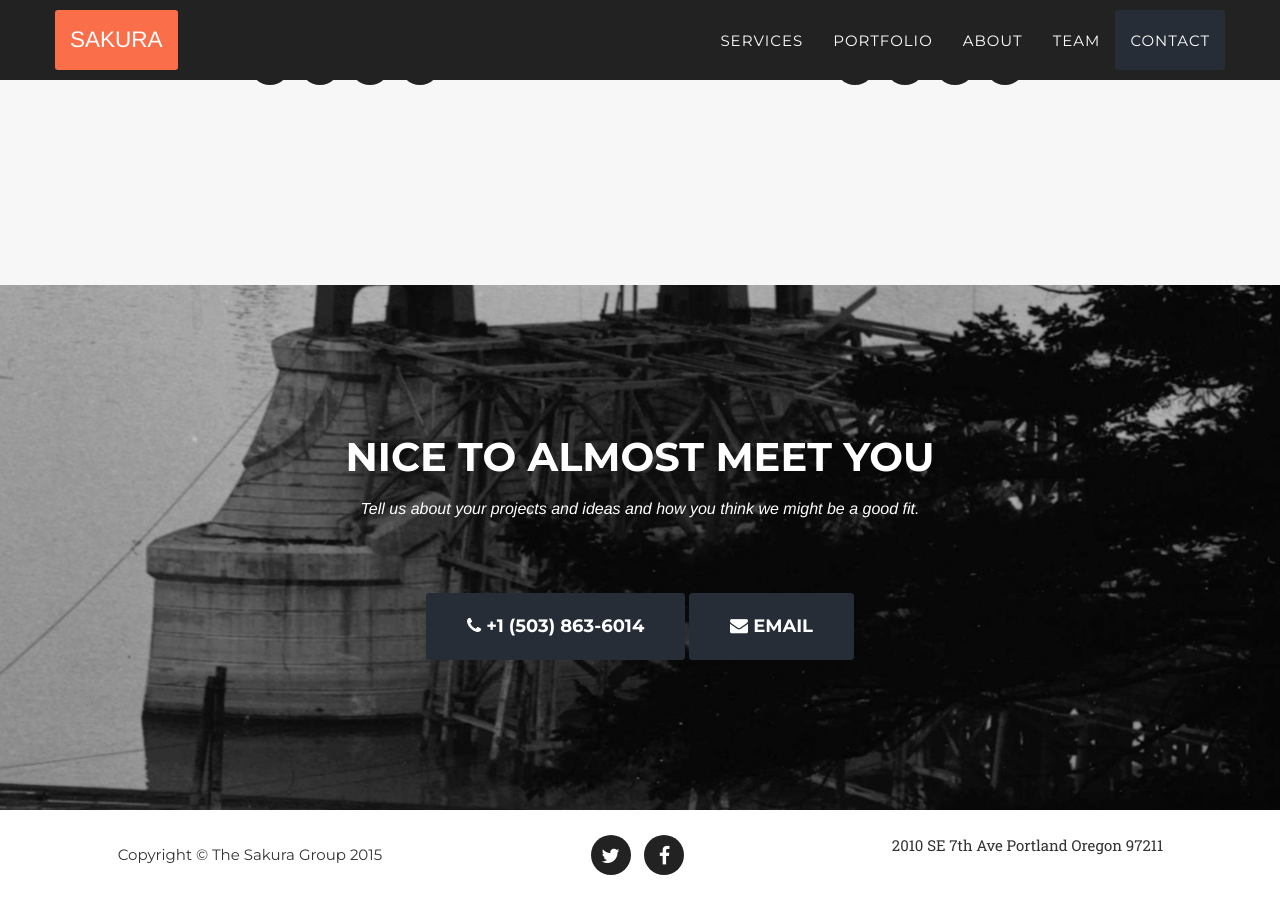
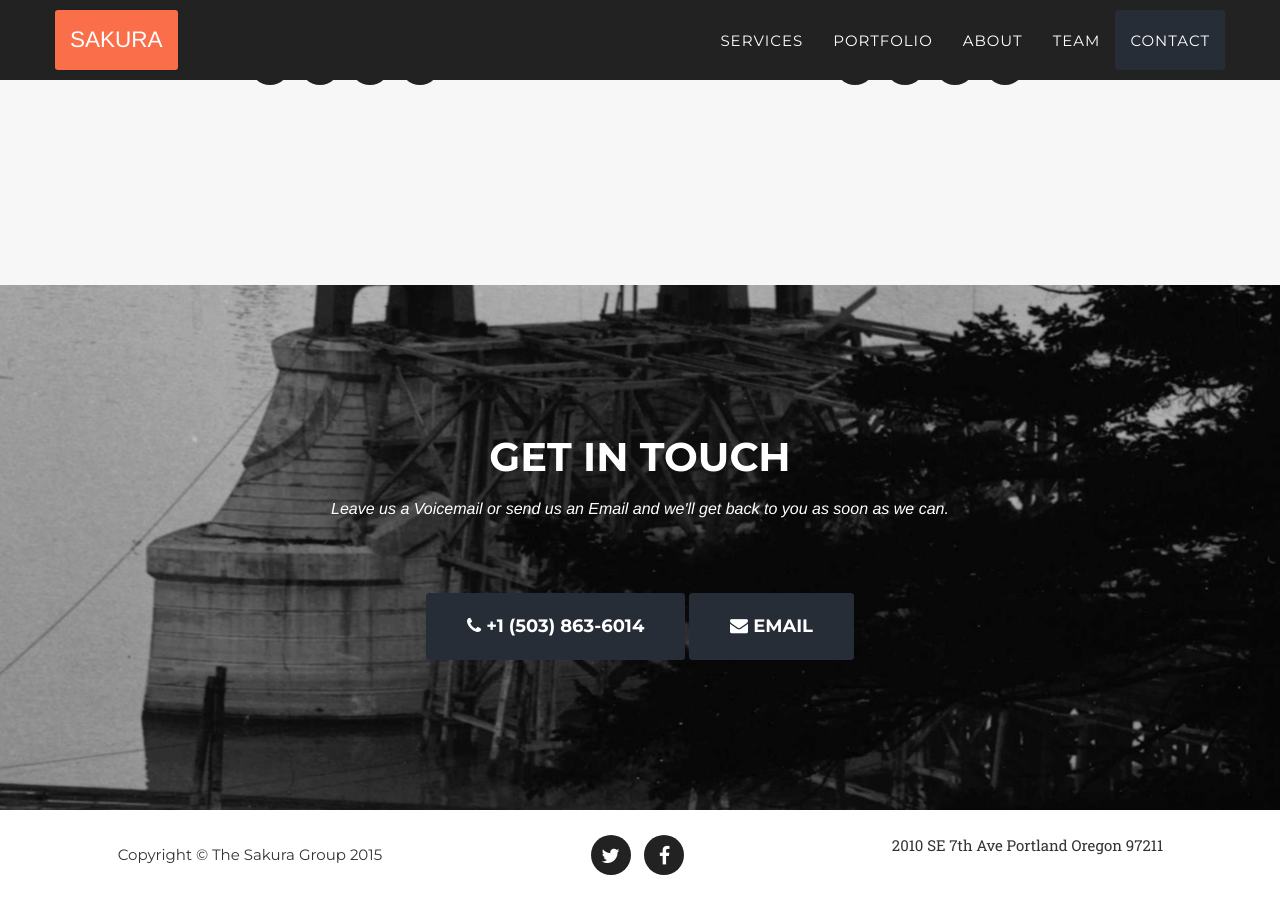
Before and after one commit to whaleen/sakuragroup.co, a Jekyll site: the page built from index.html, in a window 1280 px wide and 900 px high, scrolled down 5470 px. Built offline with Jekyll 4.4.1, drawn with Linux system fonts in a browser that asks for light colours; some web fonts are replaced.

Commit message:
copy update

```diff
--- a/_includes/contact.html
+++ b/_includes/contact.html
@@ -2,8 +2,8 @@
         <div class="container">
             <div class="row">
                 <div class="col-lg-12 text-center">
-                    <h2 class="section-heading">Nice To Almost Meet You</h2>
-                    <h3 class="section-subheading text-white">Tell us about your projects and ideas and how you think we might be a good fit.</h3>
+                    <h2 class="section-heading">Get in Touch</h2>
+                    <h3 class="section-subheading text-white">Leave us a Voicemail or send us an Email and we'll get back to you as soon as we can.</h3>
                 </div>
             </div>
             <div class="row">
--- a/_includes/css/agency.css
+++ b/_includes/css/agency.css
@@ -874,7 +874,7 @@ a.be-a-part {color: #fff!important;}
 
 
 
-
+/* remove rounded corners on small devices */
 @media(min-width:767px) {
 
 .navbar-default .navbar-brand {
```
